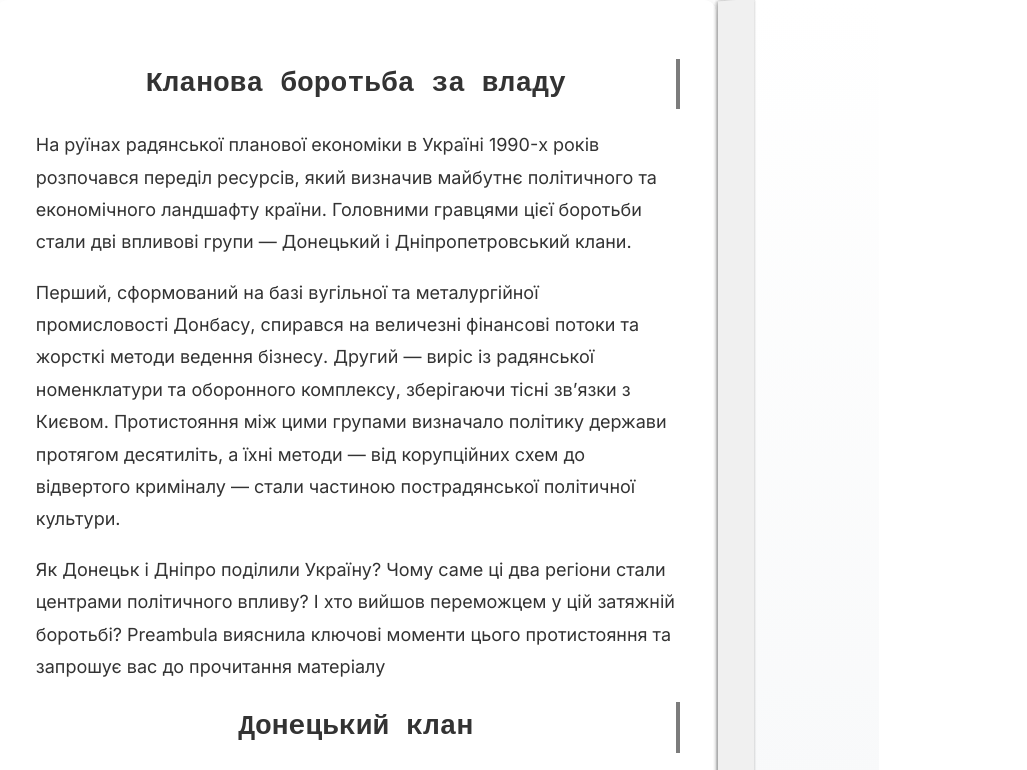
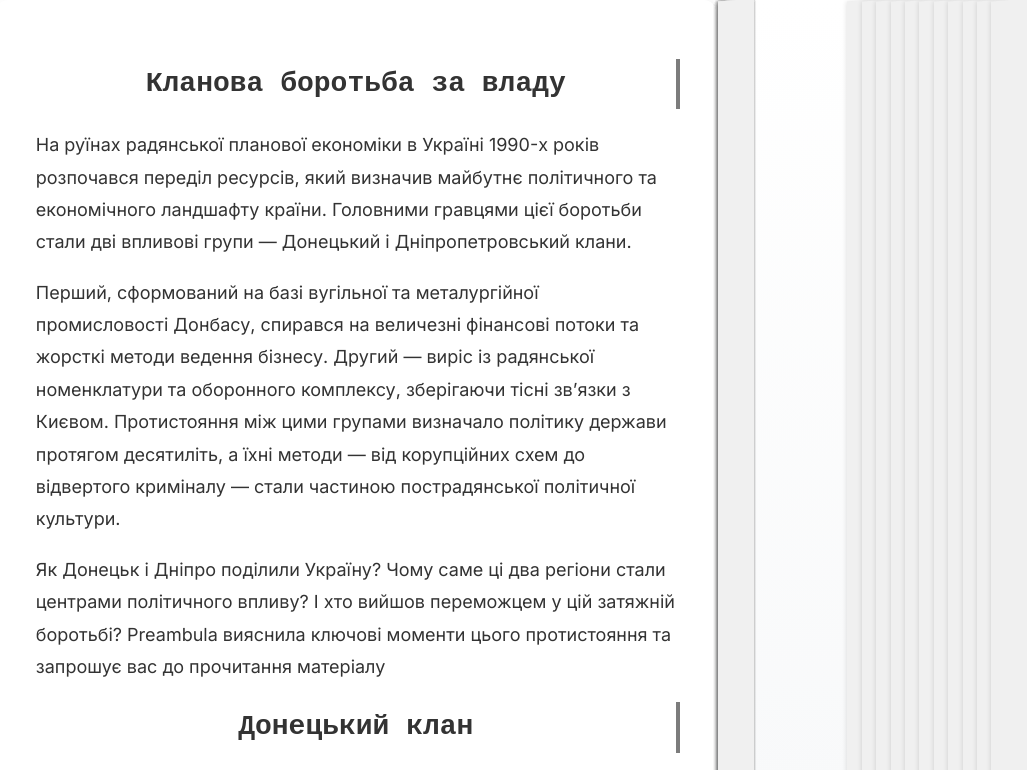
Before and after one commit to MaksymSharan/3, a plain HTML site: page index.html in a window 1280 px wide. Shown: the top 770 px of the page, 401-1428 px from the left, 1027 px wide, since content can reach past the window. Drawn offline with Linux system fonts and the light colour scheme.

Commit message:
Update index.html
Signed-off-by: MaksymSharan <maksimsaran66@gmail.com>

```diff
--- a/index.html
+++ b/index.html
@@ -81,6 +81,66 @@
             left: 108%;
         }
 
+        .page:nth-child(6) {
+            left: 110%;
+        }
+
+        .page:nth-child(7) {
+            left: 112%;
+        }
+
+        .page:nth-child(8) {
+            left: 114%;
+        }
+
+        .page:nth-child(9) {
+            left: 116%;
+        }
+
+        .page:nth-child(10) {
+            left: 118%;
+        }
+
+        .page:nth-child(11) {
+            left: 120%;
+        }
+
+        .page:nth-child(12) {
+            left: 122%;
+        }
+
+        .page:nth-child(13) {
+            left: 124%;
+        }
+
+        .page:nth-child(14) {
+            left: 126%;
+        }
+
+        .page:nth-child(15) {
+            left: 128%;
+        }
+
+        .page:nth-child(16) {
+            left: 130%;
+        }
+
+        .page:nth-child(17) {
+            left: 132%;
+        }
+
+        .page:nth-child(18) {
+            left: 134%;
+        }
+
+        .page:nth-child(19) {
+            left: 136%;
+        }
+
+        .page:nth-child(20) {
+            left: 138%;
+        }
+
         /* Друкарська машинка */
         .typewriter {
             font-family: 'Courier New', monospace;
@@ -124,11 +184,28 @@
             <p>Але на другому терміні правління Кучми донбасятам вдалося зробити майже неможливе. Вони обіграли конкурентів, піднявши Віктора Януковича на політичний трон. От вам і черговий приклад того, як мільярди та амбіції перемагають будь-які принципи.</p>
             <p>Проте, коли Янукович у 2014 році ганебно втік під час Революції Гідності, клан пішов на дно разом із ним. Члени угруповання не зникли з радарів повністю — вони все ще добре відомі в Україні, але їхня "золота епоха" залишилася десь у пилюці політичної сцени. Історія, скажете? Та ні, справжній трилер із кримінальним душком і неприхованою іронією життя.</p>
 
+            <!-- Додано багато сторінок -->
             <div class="page"></div>
             <div class="page"></div>
             <div class="page"></div>
             <div class="page"></div>
             <div class="page"></div>
+            <div class="page"></div>
+            <div class="page"></div>
+            <div class="page"></div>
+            <div class="page"></div>
+            <div class="page"></div>
+            <div class="page"></div>
+            <div class="page"></div>
+            <div class="page"></div>
+            <div class="page"></div>
+            <div class="page"></div>
+            <div class="page"></div>
+            <div class="page"></div>
+            <div class="page"></div>
+            <div class="page"></div>
+            <div class="page"></div>
+
         </div>
     </div>
 </body>
```
